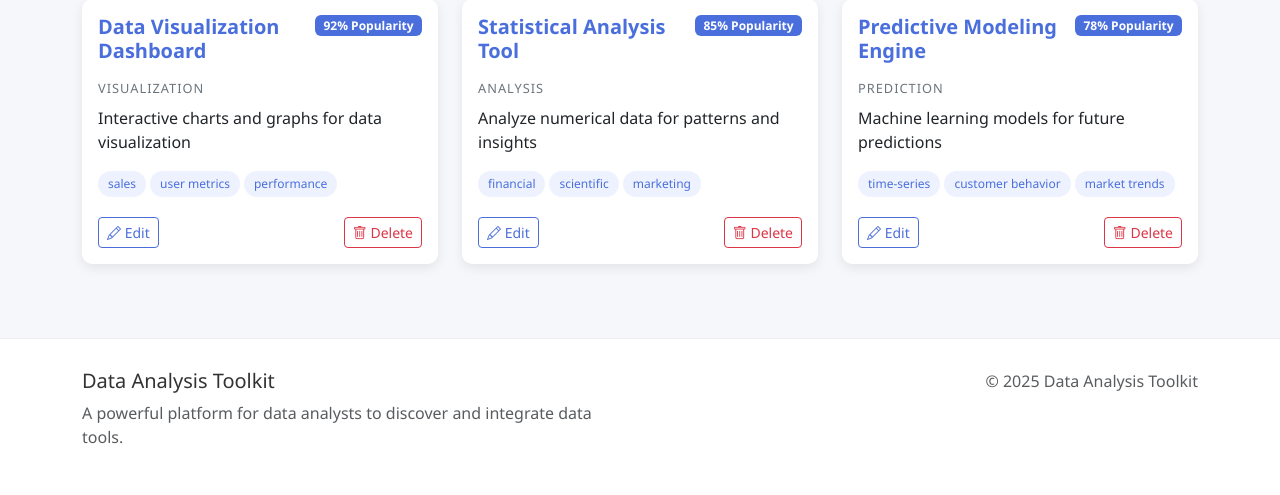
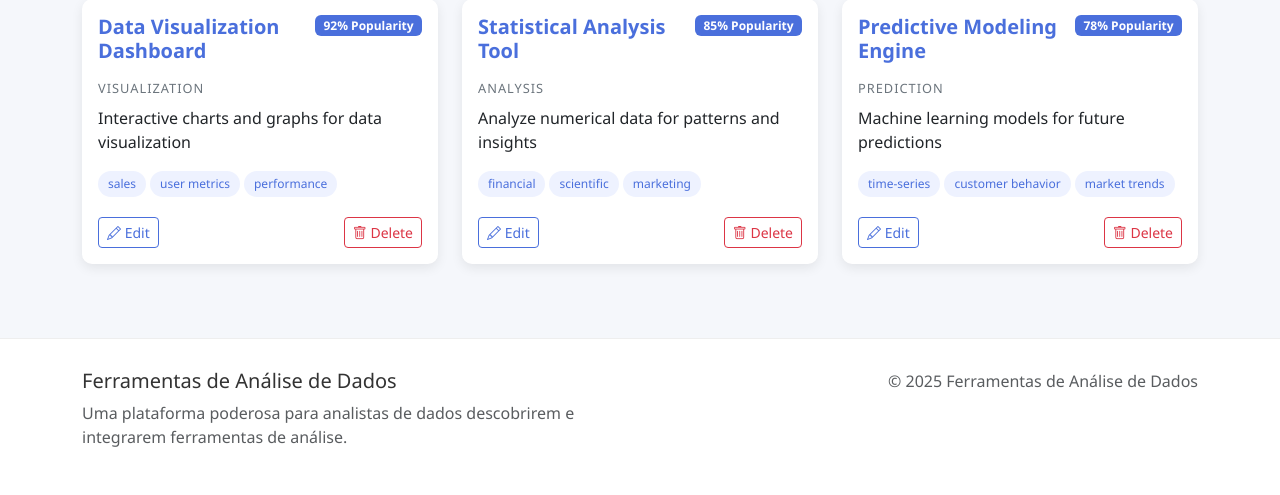
Before and after one commit to nssyyzaesir/BossPods, a Flask app: page / in a window 1280 px wide. Shown: the part 460-955 px from the top of the page. Run offline with Flask 3, Linux system fonts and the light colour scheme; data comes from the database, SQL or seed files in the repository; data that the repository does not hold is empty; some libraries are stand-ins or nearby versions.

Commit message:
Translate website interface to Brazilian Portuguese.
Replit-Commit-Author: Agent
Replit-Commit-Session-Id: 0554870c-84c8-47a3-b586-4a235b4ca536
Replit-Commit-Screenshot-Url: https://storage.googleapis.com/screenshot-production-us-central1/89720171-ff94-4d2f-83d9-507d8012d8f9/ef5bdb55-a6c2-4e27-935e-304e8e6dd2e1.jpg

```diff
--- a/templates/index.html
+++ b/templates/index.html
@@ -402,9 +402,9 @@
           <!-- Insights will be loaded here dynamically -->
           <div class="text-center py-5">
             <div class="spinner-border text-primary" role="status">
-              <span class="visually-hidden">Loading...</span>
+              <span class="visually-hidden">Carregando...</span>
             </div>
-            <p class="mt-2 text-muted">Loading insights...</p>
+            <p class="mt-2 text-muted">Carregando insights...</p>
           </div>
         </div>
       </div>
@@ -413,16 +413,16 @@
       <div class="tab-pane fade" id="activity" role="tabpanel">
         <div class="card">
           <div class="card-header bg-white">
-            <h5 class="mb-0">Activity Log</h5>
+            <h5 class="mb-0">Registro de Atividades</h5>
           </div>
           <div class="card-body">
             <div id="activity-container">
               <!-- Activity logs will be loaded here dynamically -->
               <div class="text-center py-4">
                 <div class="spinner-border text-primary" role="status">
-                  <span class="visually-hidden">Loading...</span>
+                  <span class="visually-hidden">Carregando...</span>
                 </div>
-                <p class="mt-2 text-muted">Loading activity logs...</p>
+                <p class="mt-2 text-muted">Carregando registros de atividades...</p>
               </div>
             </div>
           </div>
@@ -436,43 +436,43 @@
     <div class="modal-dialog">
       <div class="modal-content">
         <div class="modal-header">
-          <h5 class="modal-title">Add New Data Tool</h5>
+          <h5 class="modal-title">Adicionar Nova Ferramenta</h5>
           <button type="button" class="btn-close" data-bs-dismiss="modal" aria-label="Close"></button>
         </div>
         <div class="modal-body">
           <form id="add-tool-form">
             <div class="mb-3">
-              <label for="tool-name" class="form-label">Tool Name</label>
+              <label for="tool-name" class="form-label">Nome da Ferramenta</label>
               <input type="text" class="form-control" id="tool-name" required>
             </div>
             <div class="mb-3">
-              <label for="tool-description" class="form-label">Description</label>
+              <label for="tool-description" class="form-label">Descrição</label>
               <textarea class="form-control" id="tool-description" rows="3" required></textarea>
             </div>
             <div class="mb-3">
-              <label for="tool-type" class="form-label">Tool Type</label>
+              <label for="tool-type" class="form-label">Tipo de Ferramenta</label>
               <select class="form-select" id="tool-type" required>
-                <option value="">Select a type</option>
-                <option value="Analysis">Analysis</option>
-                <option value="Visualization">Visualization</option>
-                <option value="Prediction">Prediction</option>
-                <option value="Other">Other</option>
+                <option value="">Selecione um tipo</option>
+                <option value="Analysis">Análise</option>
+                <option value="Visualization">Visualização</option>
+                <option value="Prediction">Predição</option>
+                <option value="Other">Outro</option>
               </select>
             </div>
             <div class="mb-3">
-              <label for="tool-popularity" class="form-label">Popularity (1-100)</label>
+              <label for="tool-popularity" class="form-label">Popularidade (1-100)</label>
               <input type="range" class="form-range" id="tool-popularity" min="1" max="100" value="50">
               <div class="text-center" id="popularity-value">50</div>
             </div>
             <div class="mb-3">
-              <label for="tool-datasets" class="form-label">Datasets (comma separated)</label>
-              <input type="text" class="form-control" id="tool-datasets" placeholder="e.g. financial, marketing, sales">
+              <label for="tool-datasets" class="form-label">Conjuntos de Dados (separados por vírgula)</label>
+              <input type="text" class="form-control" id="tool-datasets" placeholder="ex: financeiro, marketing, vendas">
             </div>
           </form>
         </div>
         <div class="modal-footer">
-          <button type="button" class="btn btn-secondary" data-bs-dismiss="modal">Cancel</button>
-          <button type="button" class="btn btn-primary" id="save-tool-btn">Save Tool</button>
+          <button type="button" class="btn btn-secondary" data-bs-dismiss="modal">Cancelar</button>
+          <button type="button" class="btn btn-primary" id="save-tool-btn">Salvar Ferramenta</button>
         </div>
       </div>
     </div>
@@ -483,32 +483,32 @@
     <div class="modal-dialog">
       <div class="modal-content">
         <div class="modal-header">
-          <h5 class="modal-title">Add New Insight</h5>
+          <h5 class="modal-title">Adicionar Novo Insight</h5>
           <button type="button" class="btn-close" data-bs-dismiss="modal" aria-label="Close"></button>
         </div>
         <div class="modal-body">
           <form id="add-insight-form">
             <div class="mb-3">
-              <label for="insight-title" class="form-label">Title</label>
+              <label for="insight-title" class="form-label">Título</label>
               <input type="text" class="form-control" id="insight-title" required>
             </div>
             <div class="mb-3">
-              <label for="insight-description" class="form-label">Description</label>
+              <label for="insight-description" class="form-label">Descrição</label>
               <textarea class="form-control" id="insight-description" rows="4" required></textarea>
             </div>
             <div class="mb-3">
-              <label for="insight-source" class="form-label">Data Source</label>
+              <label for="insight-source" class="form-label">Fonte de Dados</label>
               <input type="text" class="form-control" id="insight-source">
             </div>
             <div class="mb-3">
-              <label for="insight-tags" class="form-label">Tags (comma separated)</label>
-              <input type="text" class="form-control" id="insight-tags" placeholder="e.g. trend, analysis, quarterly">
+              <label for="insight-tags" class="form-label">Tags (separadas por vírgula)</label>
+              <input type="text" class="form-control" id="insight-tags" placeholder="ex: tendência, análise, trimestral">
             </div>
           </form>
         </div>
         <div class="modal-footer">
-          <button type="button" class="btn btn-secondary" data-bs-dismiss="modal">Cancel</button>
-          <button type="button" class="btn btn-primary" id="save-insight-btn">Save Insight</button>
+          <button type="button" class="btn btn-secondary" data-bs-dismiss="modal">Cancelar</button>
+          <button type="button" class="btn btn-primary" id="save-insight-btn">Salvar Insight</button>
         </div>
       </div>
     </div>
@@ -519,44 +519,44 @@
     <div class="modal-dialog">
       <div class="modal-content">
         <div class="modal-header">
-          <h5 class="modal-title">Edit Data Tool</h5>
+          <h5 class="modal-title">Editar Ferramenta</h5>
           <button type="button" class="btn-close" data-bs-dismiss="modal" aria-label="Close"></button>
         </div>
         <div class="modal-body">
           <form id="edit-tool-form">
             <input type="hidden" id="edit-tool-id">
             <div class="mb-3">
-              <label for="edit-tool-name" class="form-label">Tool Name</label>
+              <label for="edit-tool-name" class="form-label">Nome da Ferramenta</label>
               <input type="text" class="form-control" id="edit-tool-name" required>
             </div>
             <div class="mb-3">
-              <label for="edit-tool-description" class="form-label">Description</label>
+              <label for="edit-tool-description" class="form-label">Descrição</label>
               <textarea class="form-control" id="edit-tool-description" rows="3" required></textarea>
             </div>
             <div class="mb-3">
-              <label for="edit-tool-type" class="form-label">Tool Type</label>
+              <label for="edit-tool-type" class="form-label">Tipo de Ferramenta</label>
               <select class="form-select" id="edit-tool-type" required>
-                <option value="">Select a type</option>
-                <option value="Analysis">Analysis</option>
-                <option value="Visualization">Visualization</option>
-                <option value="Prediction">Prediction</option>
-                <option value="Other">Other</option>
+                <option value="">Selecione um tipo</option>
+                <option value="Analysis">Análise</option>
+                <option value="Visualization">Visualização</option>
+                <option value="Prediction">Predição</option>
+                <option value="Other">Outro</option>
               </select>
             </div>
             <div class="mb-3">
-              <label for="edit-tool-popularity" class="form-label">Popularity (1-100)</label>
+              <label for="edit-tool-popularity" class="form-label">Popularidade (1-100)</label>
               <input type="range" class="form-range" id="edit-tool-popularity" min="1" max="100" value="50">
               <div class="text-center" id="edit-popularity-value">50</div>
             </div>
             <div class="mb-3">
-              <label for="edit-tool-datasets" class="form-label">Datasets (comma separated)</label>
+              <label for="edit-tool-datasets" class="form-label">Conjuntos de Dados (separados por vírgula)</label>
               <input type="text" class="form-control" id="edit-tool-datasets">
             </div>
           </form>
         </div>
         <div class="modal-footer">
-          <button type="button" class="btn btn-secondary" data-bs-dismiss="modal">Cancel</button>
-          <button type="button" class="btn btn-primary" id="update-tool-btn">Update Tool</button>
+          <button type="button" class="btn btn-secondary" data-bs-dismiss="modal">Cancelar</button>
+          <button type="button" class="btn btn-primary" id="update-tool-btn">Atualizar Ferramenta</button>
         </div>
       </div>
     </div>
@@ -566,11 +566,11 @@
     <div class="container">
       <div class="row">
         <div class="col-md-6">
-          <h5>Data Analysis Toolkit</h5>
-          <p class="text-muted">A powerful platform for data analysts to discover and integrate data tools.</p>
+          <h5>Ferramentas de Análise de Dados</h5>
+          <p class="text-muted">Uma plataforma poderosa para analistas de dados descobrirem e integrarem ferramentas de análise.</p>
         </div>
         <div class="col-md-6 text-md-end">
-          <p class="mb-0 text-muted">&copy; 2025 Data Analysis Toolkit</p>
+          <p class="mb-0 text-muted">&copy; 2025 Ferramentas de Análise de Dados</p>
         </div>
       </div>
     </div>
```
